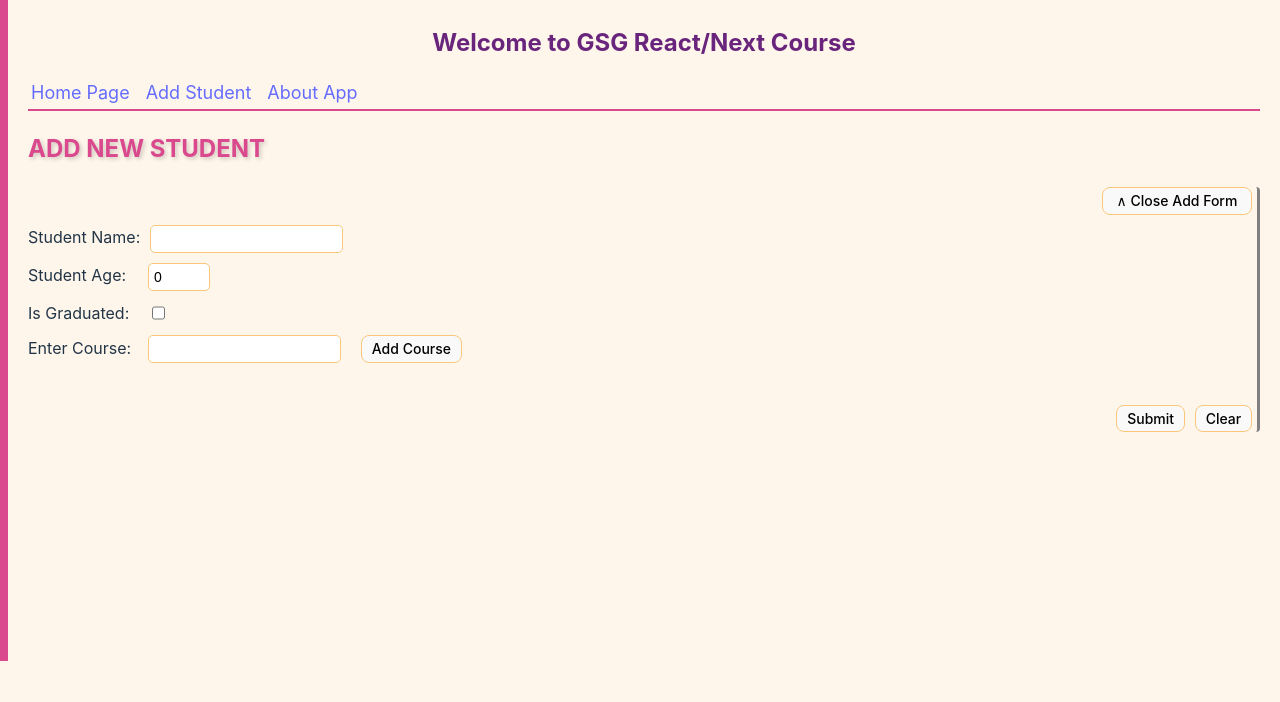
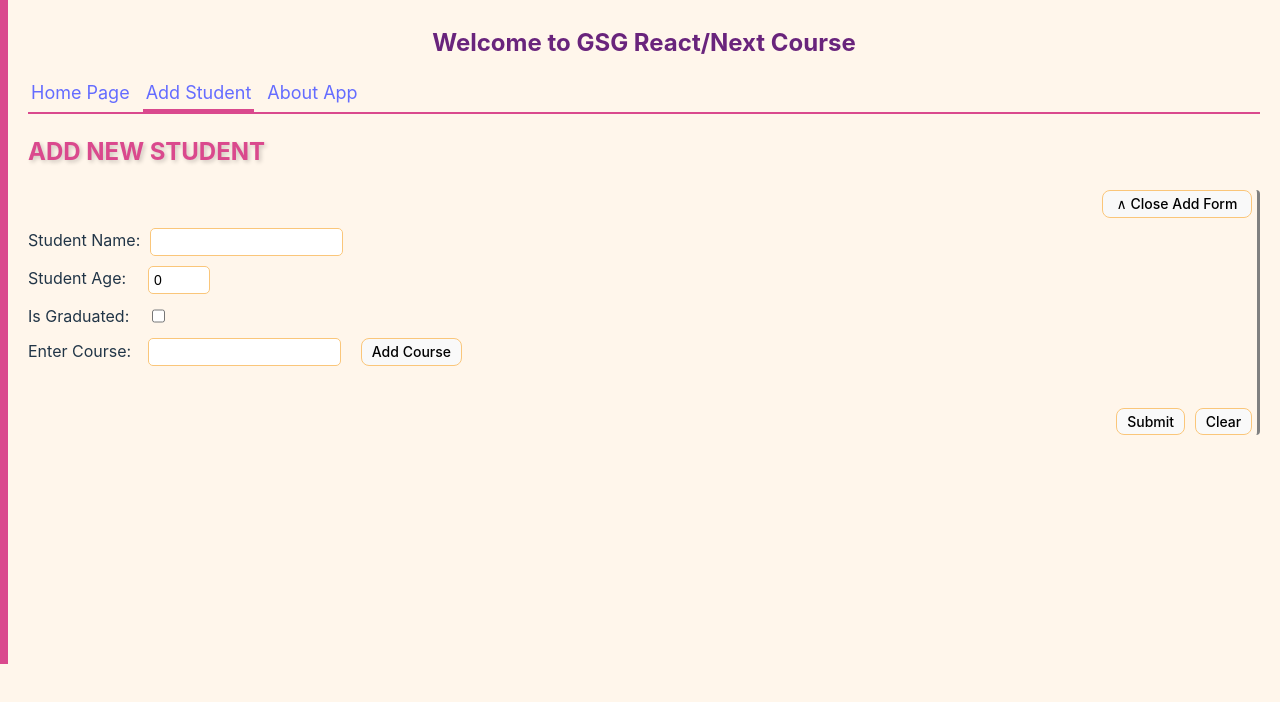
Before and after one commit to kldoon/GSG_React_Next, a React (Vite) app in the folder 1_Students App/: page /add in a window 1280 px wide. Shown: the top 702 px of the page. Built offline with nearby package versions, Linux system fonts and the light colour scheme.

Commit message:
useLocation, useNavigate (Student App 20)

```diff
--- a/1_Students App/src/App.css
+++ b/1_Students App/src/App.css
@@ -53,6 +53,10 @@ nav>a:hover {
   color: #93729d;
 }
 
+nav>a.active {
+  border-bottom: 3px solid #DA498D;
+}
+
 .main-screen .list {
   flex-wrap: wrap;
   display: flex;
--- a/1_Students App/src/App.tsx
+++ b/1_Students App/src/App.tsx
@@ -2,7 +2,7 @@ import './App.css'
 import Main from './screens/Main.screen';
 import About from './screens/About.screen';
 import NotFound from './screens/NotFound.screen';
-import { BrowserRouter, Link, Route, Routes } from 'react-router-dom';
+import { Link, Route, Routes, useLocation } from 'react-router-dom';
 import StudentDetails from './screens/StudentDetails.screen';
 import { useState, useEffect } from 'react';
 import useLocalStorage from './hooks/local-storage.hook';
@@ -14,6 +14,7 @@ function App() {
 
   const [studentsList, setStudentsList] = useState<IStudent[]>([]);
   const [totalAbsents, setTotalAbsents] = useState(0);
+  const location = useLocation();
 
   const { storedData } = useLocalStorage(studentsList, 'students-list');
 
@@ -42,11 +43,10 @@ function App() {
   return (
     <div className="main wrapper">
       <h1 style={h1Style}>Welcome to GSG React/Next Course</h1>
-      <BrowserRouter>
       <nav>
-          <Link to='/'>Home Page</Link>
-          <Link to='/add'>Add Student</Link>
-          <Link to='/about'>About App</Link>
+        <Link to='/' className={location.pathname === '/' ? 'active' : ''}>Home Page</Link>
+        <Link to='/add' className={location.pathname === '/add' ? 'active' : ''}>Add Student</Link>
+        <Link to='/about' className={location.pathname === '/about' ? 'active' : ''}>About App</Link>
       </nav>
       <Routes>
         <Route path='/' element={
@@ -62,7 +62,6 @@ function App() {
         <Route path='/student/:id' element={<StudentDetails />} />
         <Route path='*' element={<NotFound />} />
       </Routes>
-      </BrowserRouter>
     </div>
   )
 }
--- a/1_Students App/src/components/add-form/add-form.component.tsx
+++ b/1_Students App/src/components/add-form/add-form.component.tsx
@@ -3,6 +3,7 @@ import { useEffect, useState } from 'react';
 import { IStudent } from '../../types';
 import CoursesListForm from '../courses-list-form/courses-list-form.component';
 import { validateStudent } from '../../utils/validation.ts';
+import { useNavigate } from 'react-router-dom';
 
 const INITIAL_STUDENT = { age: 0, coursesList: [], id: '', isGraduated: false, name: '', absents: 0 };
 
@@ -15,6 +16,8 @@ const AddForm = (props: IProps) => {
   const [student, setStudent] = useState<IStudent>(INITIAL_STUDENT);
   const [isOpen, setIsOpen] = useState(true);
   const [errorsList, setErrorsList] = useState<string[]>([]);
+  const [message, setMessage] = useState('');
+  const nav = useNavigate();
 
   useEffect(() => {
     console.log("Hello from Add Form component!");
@@ -34,6 +37,10 @@ const AddForm = (props: IProps) => {
       setErrorsList([]);
       props.onSubmit(newStudent);
       handleClear();
+      setMessage('Student Added Successfully');
+      setTimeout(() => {
+        nav('/');
+      }, 1500);
     }
   }
 
@@ -100,6 +107,7 @@ const AddForm = (props: IProps) => {
           </div>
         )
       }
+      {Boolean(message) && <h4>{message}</h4>}
     </div>
   )
 };
--- a/1_Students App/src/main.tsx
+++ b/1_Students App/src/main.tsx
@@ -1,8 +1,10 @@
-import { StrictMode } from 'react'
 import { createRoot } from 'react-dom/client'
 import './index.css';
 import App from './App';
+import { BrowserRouter } from 'react-router-dom';
 
 createRoot(document.getElementById('root')!).render(
-  <App />
+  <BrowserRouter>
+    <App />
+  </BrowserRouter>
 )
--- a/1_Students App/src/screens/StudentDetails.screen.tsx
+++ b/1_Students App/src/screens/StudentDetails.screen.tsx
@@ -1,10 +1,11 @@
-import { useParams } from 'react-router-dom';
+import { useNavigate, useParams } from 'react-router-dom';
 import Student from '../components/student/student.component'
 import { IStudent } from '../types';
 import { useEffect, useState } from 'react';
 
 const StudentDetails = () => {
   const { id } = useParams();
+  const navigate = useNavigate();
   const [currentStudent, setCurrentStudent] = useState<IStudent>();
 
   useEffect(() => {
@@ -16,7 +17,7 @@ const StudentDetails = () => {
       if (std) {
         setCurrentStudent(std);
       } else {
-        // TODO: redirect
+        navigate('/404');
       }
     }
   }, [id]);
```
Lines whose indentation alone changed are shown as unchanged.
